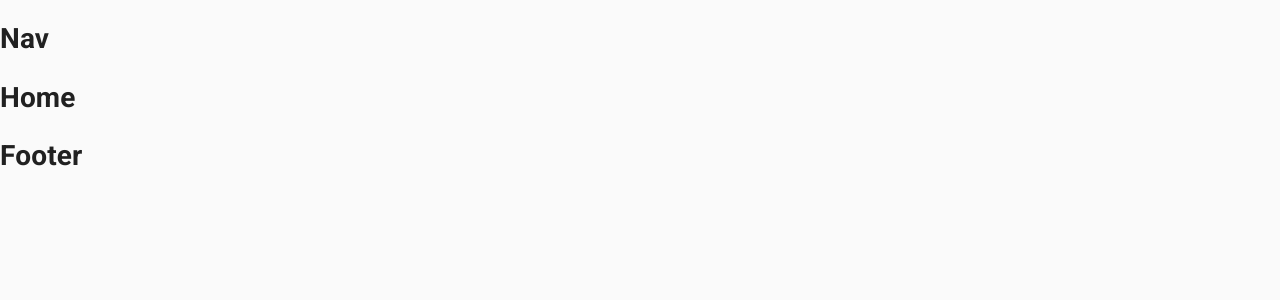
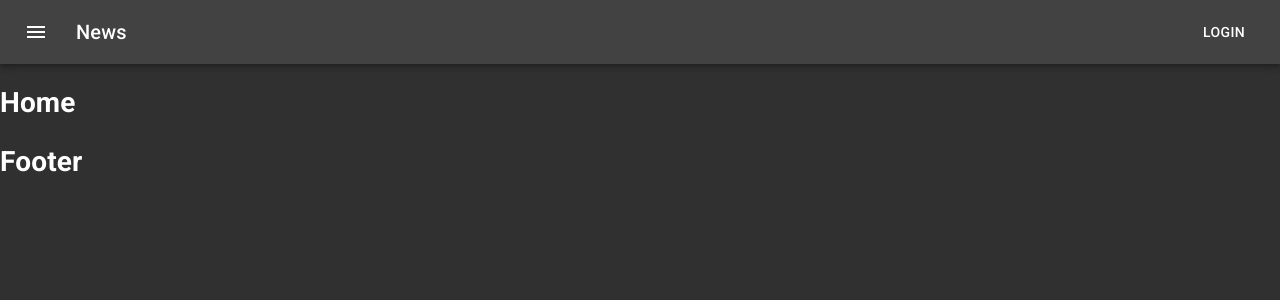
Before and after one commit to Justin-Connors/e-commerce, a React (Create React App) app in the folder e-commerce/client/: page / in a window 1280 px wide. Shown: the top 300 px of the page. Built offline with nearby package versions, Linux system fonts and the light colour scheme.

Commit message:
nav added no functionality yet

```diff
--- a/e-commerce/client/src/App.js
+++ b/e-commerce/client/src/App.js
@@ -12,6 +12,7 @@ import {
   createHttpLink,
 } from "@apollo/client";
 import { setContext } from "@apollo/client/link/context";
+import { createTheme, ThemeProvider } from "@material-ui/core/styles";
 
 import Home from "./pages/Home";
 import Nav from "./components/Nav";
@@ -39,9 +40,16 @@ const client = new ApolloClient({
   cache: new InMemoryCache(),
 });
 
+const darkTheme = createTheme({
+  palette: {
+    type: "dark",
+  },
+});
+
 function App() {
   return (
     <ApolloProvider client={client}>
+      <ThemeProvider theme={darkTheme}>
         <CssBaseline />
         <Router>
           <div>
@@ -54,6 +62,7 @@ function App() {
             <Footer />
           </div>
         </Router>
+      </ThemeProvider>
     </ApolloProvider>
   );
 }
--- a/e-commerce/client/src/components/Nav/index.js
+++ b/e-commerce/client/src/components/Nav/index.js
@@ -1,11 +1,44 @@
-import react from "react";
+import React from "react";
+import { makeStyles } from "@material-ui/core/styles";
+import AppBar from "@material-ui/core/AppBar";
+import Toolbar from "@material-ui/core/Toolbar";
+import Typography from "@material-ui/core/Typography";
+import Button from "@material-ui/core/Button";
+import IconButton from "@material-ui/core/IconButton";
+import MenuIcon from "@material-ui/icons/Menu";
 
-const Nav = () => {
+const useStyles = makeStyles((theme) => ({
+  root: {
+    flexGrow: 1,
+  },
+  menuButton: {
+    marginRight: theme.spacing(2),
+  },
+  title: {
+    flexGrow: 1,
+  },
+}));
+
+export default function Nav() {
+  const classes = useStyles();
   return (
-    <div>
-      <h1>Nav</h1>
+    <div className={classes.root}>
+      <AppBar position="static" color="inherit">
+        <Toolbar>
+          <IconButton
+            edge="start"
+            className={classes.menuButton}
+            color="inherit"
+            aria-label="menu"
+          >
+            <MenuIcon />
+          </IconButton>
+          <Typography variant="h6" className={classes.title}>
+            News
+          </Typography>
+          <Button color="inherit">Login</Button>
+        </Toolbar>
+      </AppBar>
     </div>
   );
-};
-
-export default Nav;
+}
```
Lines whose indentation alone changed are shown as unchanged.
